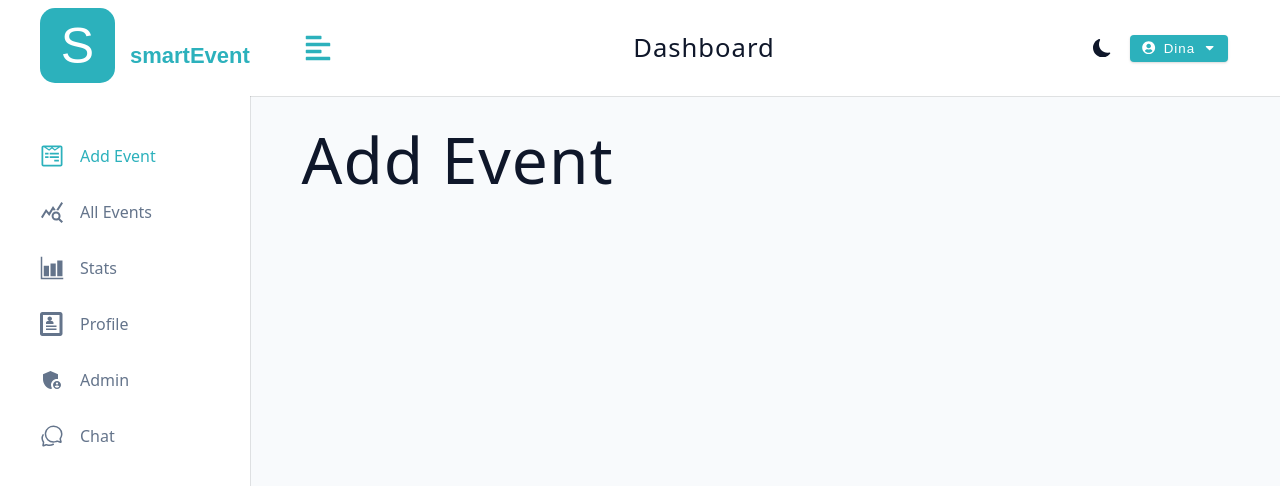
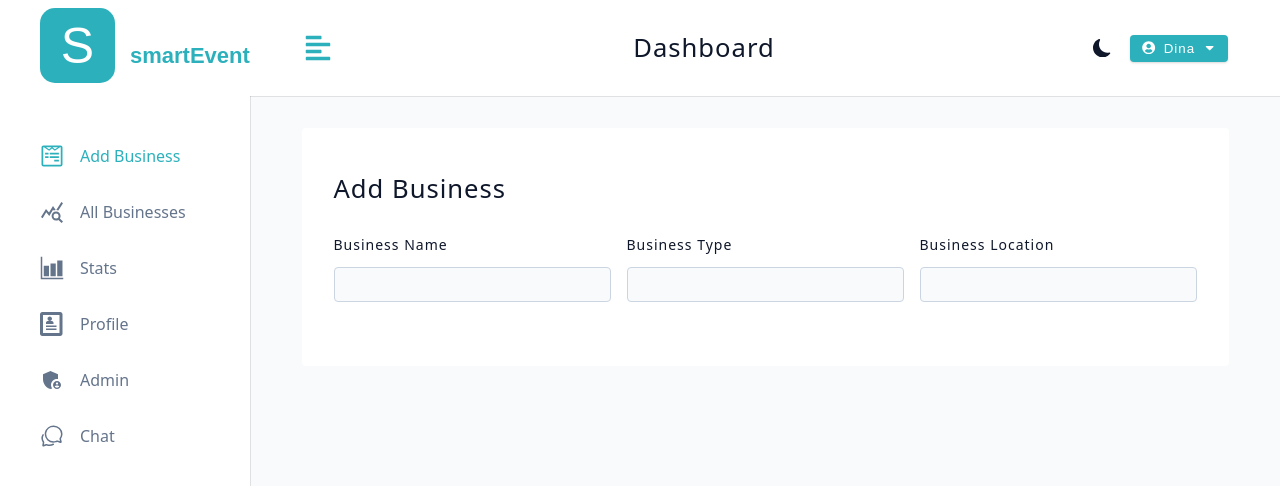
Before and after one commit to dinaba1802/smartEvent_ver3_-BS-SE-24-253-, a React (Vite) app in the folder client/: page /dashboard in a window 1280 px wide. Shown: the top 486 px of the page. Built offline with nearby package versions, Linux system fonts and the light colour scheme.

Commit message:
Add business page

```diff
--- a/client/src/pages/AddEvent.jsx
+++ b/client/src/pages/AddEvent.jsx
@@ -1,4 +1,31 @@
+import { FormRow } from "../components";
+import Wrapper from "../assets/wrappers/DashboardFormPage";
+/*import { useNavigation } from 'react-router-dom';
+import { useOutletContext } from 'react-router-dom';
+import { EVENT_KIND } from '../../../utils/constants';*/
+import { Form, useNavigation, redirect } from "react-router-dom";
+/*import { toast } from 'react-toastify';
+import customFetch from '../utils/customFetch';*/
+
 const AddEvent = () => {
-    return <h1>Add Event</h1>;
-  };
-  export default AddEvent;
+  /*const {user} = userOutletContext();
+    const navigation = useNavigation();
+    const isSubmitting = navigation.state ==='submitting';*/
+  return (
+    <Wrapper>
+      <Form method="post" className="form">
+        <h4 className="form-title">Add Business</h4>
+        <div className="form-center">
+          <FormRow type="text" name="Business Name"></FormRow>
+          <FormRow type="text" name="Business Type"></FormRow>
+          <FormRow
+            type="text"
+            labelText="business location"
+            name="Business Location"
+          ></FormRow>
+        </div>
+      </Form>
+    </Wrapper>
+  );
+};
+export default AddEvent;
--- a/client/src/utils/links.jsx
+++ b/client/src/utils/links.jsx
@@ -9,8 +9,8 @@ import { IoChatbubblesOutline } from "react-icons/io5";
 
 
 const links = [
-  { text: 'add event', path: '.', icon: <FaWpforms /> },
-  { text: 'all events', path: 'all-events', icon: <MdQueryStats /> },
+  { text: 'add Business', path: '.', icon: <FaWpforms /> },
+  { text: 'all Businesses', path: 'all-events', icon: <MdQueryStats /> },
   { text: 'stats', path: 'stats', icon: <IoBarChartSharp /> },
   { text: 'profile', path: 'profile', icon: <ImProfile /> },
   { text: 'admin', path: 'admin', icon: <MdAdminPanelSettings /> },
```
